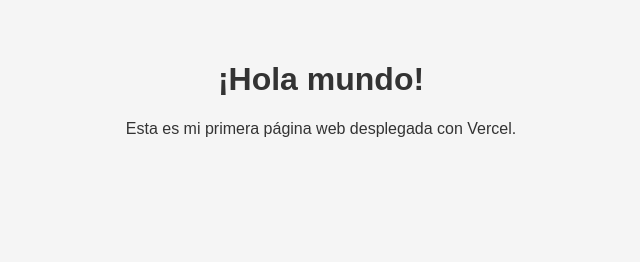
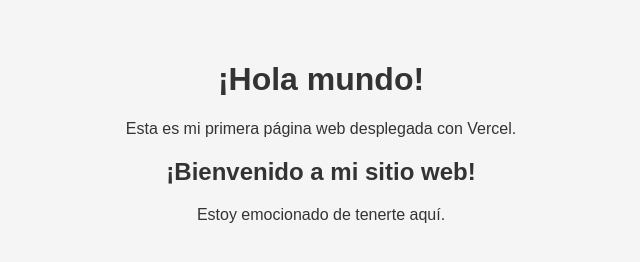
Before and after one commit to 605090640/mi-web, a plain HTML site: page index.html in a window 1280 px wide. Shown: the whole page, without its empty margins (319-959 px from the left). Drawn offline with Linux system fonts and the light colour scheme.

Commit message:
html modificado para agregar un mensaje de bienvenida al sitio web.

```diff
--- a/index.html
+++ b/index.html
@@ -8,5 +8,8 @@
 <body>
  <h1>¡Hola mundo!</h1>
  <p>Esta es mi primera página web desplegada con Vercel.</p>
+        <h2>¡Bienvenido a mi sitio web!</h2>
+        <p>Estoy emocionado de tenerte aquí.</p>
+
 </body>
 </html>
```
